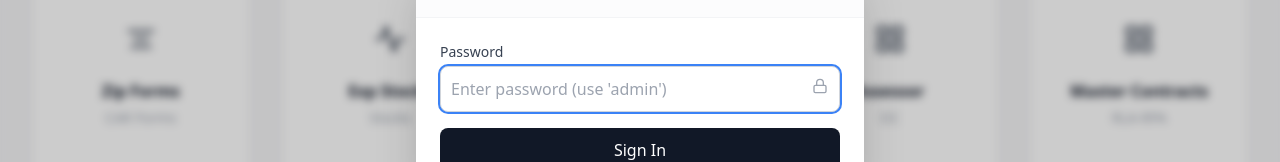
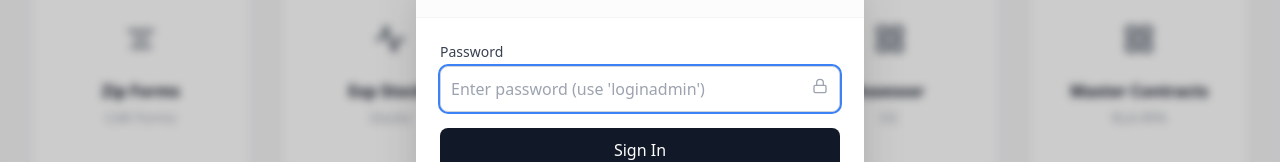
Before and after one commit to iconrealty/Final--Icon-App-Center, a React (Vite) app: page / in a window 1280 px wide. Both pictures are taken after a click on the button "Admin Login". Shown: the part 727-889 px from the top of the page. Built offline with nearby package versions, Linux system fonts and the light colour scheme.

Commit message:
chore: update admin password for security
Changed the default admin password from 'admin' to 'loginadmin' to improve basic security.

```diff
--- a/App.tsx
+++ b/App.tsx
@@ -206,7 +206,7 @@ const App = () => {
 
   const handleLogin = (e: React.FormEvent) => {
     e.preventDefault();
-    if (loginPass === 'admin') {
+    if (loginPass === 'loginadmin') {
       setUser({ name: 'Tim Manager', initials: 'TM', role: 'admin' });
       setIsLoginOpen(false);
       setLoginPass('');
@@ -376,14 +376,14 @@ const App = () => {
               <input
                 type="password"
                 className={`w-full p-2.5 border rounded-lg focus:ring-2 focus:ring-blue-500 focus:outline-none transition-colors ${loginError ? 'border-red-300 bg-red-50' : 'border-gray-300'}`}
-                placeholder="Enter password (use 'admin')"
+                placeholder="Enter password (use 'loginadmin')"
                 value={loginPass}
                 onChange={(e) => setLoginPass(e.target.value)}
                 autoFocus
               />
               <Lock className="absolute right-3 top-3 w-4 h-4 text-gray-400" />
             </div>
-            {loginError && <p className="text-xs text-red-500 mt-1">Incorrect password. Try 'admin'.</p>}
+            {loginError && <p className="text-xs text-red-500 mt-1">Incorrect password. Try 'loginadmin'.</p>}
           </div>
           <button
             type="submit"
```
